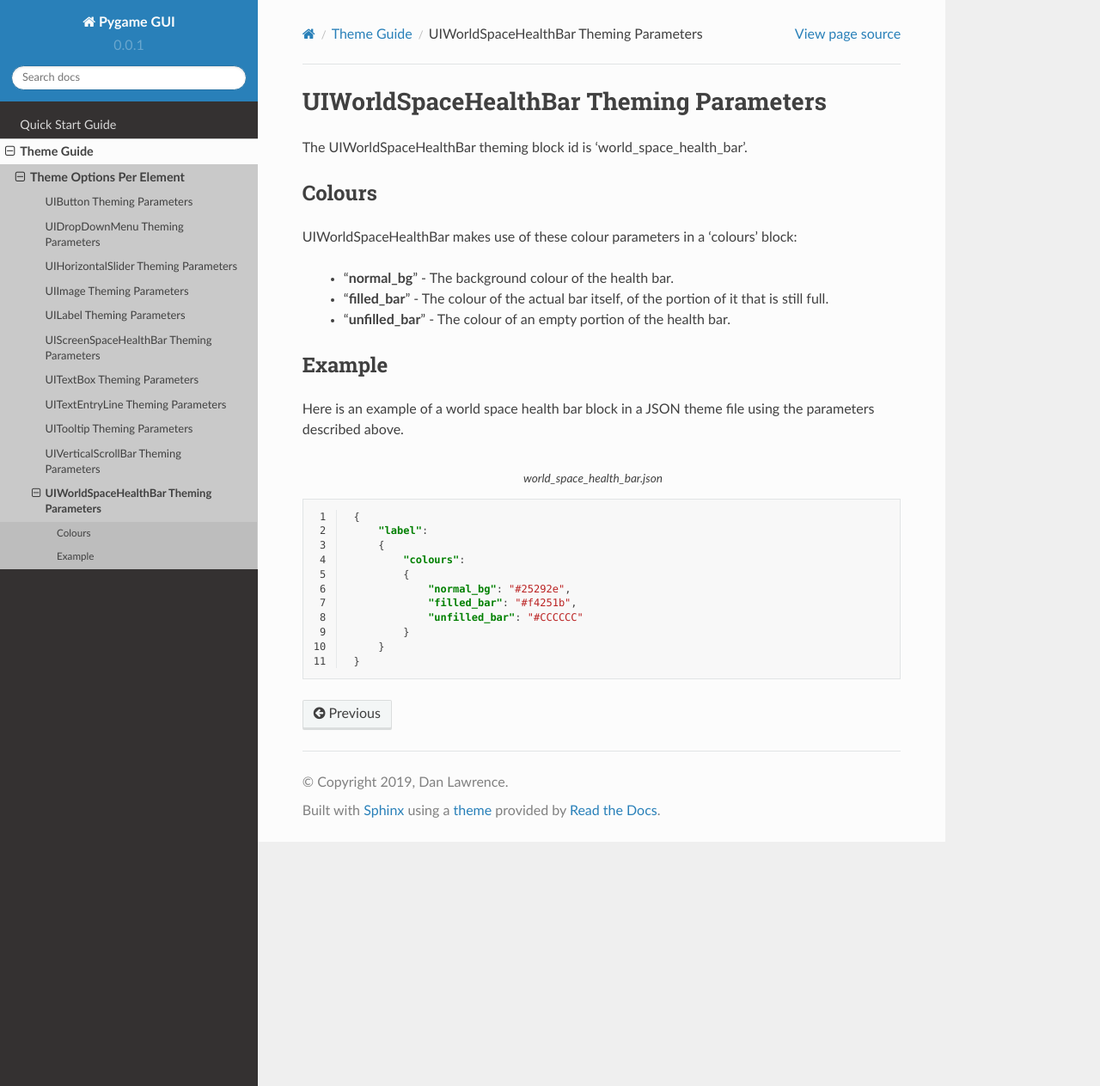
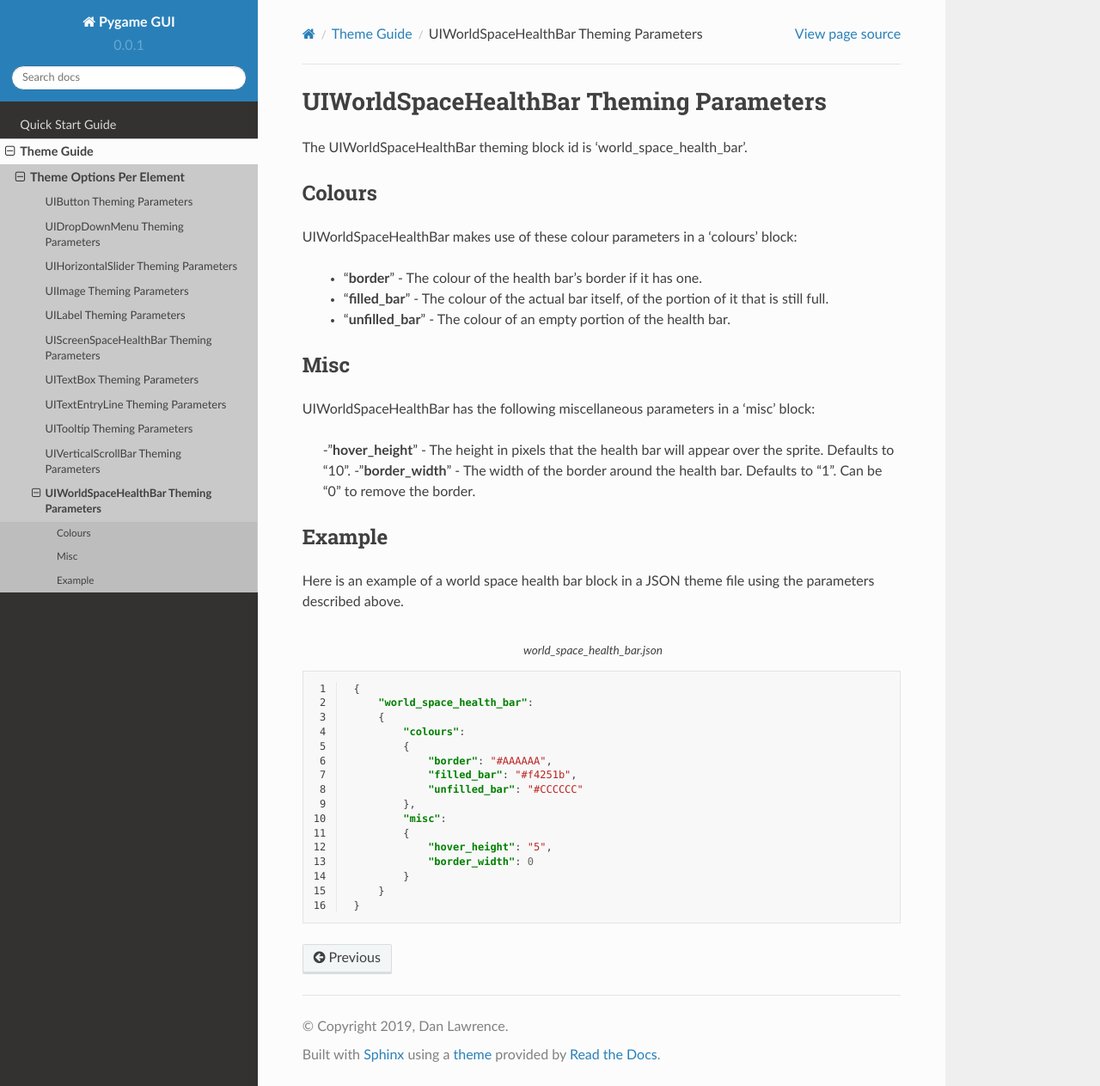
Before and after one commit to MyreMylar/pygame_gui, a Sphinx documentation site: the page built from docs/source/theme_reference/theme_world_space_health_bar.rst, in a window 1280 px wide and 1263 px high. Shown: the whole window at 86% size. Built offline with Sphinx 7.4.7 and the Read the Docs theme 2.0.0, drawn with Linux system fonts in a browser that asks for light colours; pages that are not in the unit, such as notebooks, are missing from menus.

Commit message:
Added more theming options for UIWorldSpaceHealthBar and documentation for them, also simplified and sped up its redrawing.

```diff
--- a/docs/source/theme_reference/theme_world_space_health_bar.rst
+++ b/docs/source/theme_reference/theme_world_space_health_bar.rst
@@ -10,10 +10,17 @@ Colours
 
 UIWorldSpaceHealthBar makes use of these colour parameters in a 'colours' block:
 
- - "**normal_bg**" - The background colour of the health bar.
+ - "**border**" - The colour of the health bar's border if it has one.
  - "**filled_bar**" - The colour of the actual bar itself, of the portion of it that is still full.
  - "**unfilled_bar**" - The colour of an empty portion of the health bar.
 
+Misc
+-----
+
+UIWorldSpaceHealthBar has the following miscellaneous parameters in a 'misc' block:
+
+ -"**hover_height**" - The height in pixels that the health bar will appear over the sprite. Defaults to "10".
+ -"**border_width**" - The width of the border around the health bar. Defaults to "1". Can be "0" to remove the border.
 
 Example
 -------
@@ -25,13 +32,18 @@ Here is an example of a world space health bar block in a JSON theme file using
    :linenos:
 
     {
-        "label":
+        "world_space_health_bar":
         {
             "colours":
             {
-                "normal_bg": "#25292e",
+                "border": "#AAAAAA",
                 "filled_bar": "#f4251b",
                 "unfilled_bar": "#CCCCCC"
+            },
+            "misc":
+            {
+                "hover_height": "5",
+                "border_width": 0
             }
         }
     }
```
Also changed, not shown: 1 other file.
